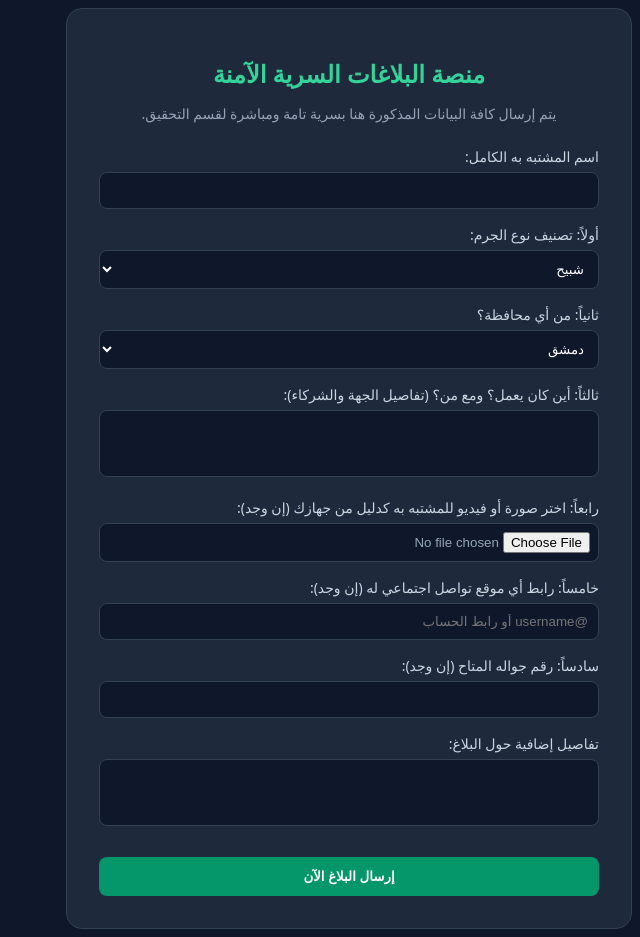
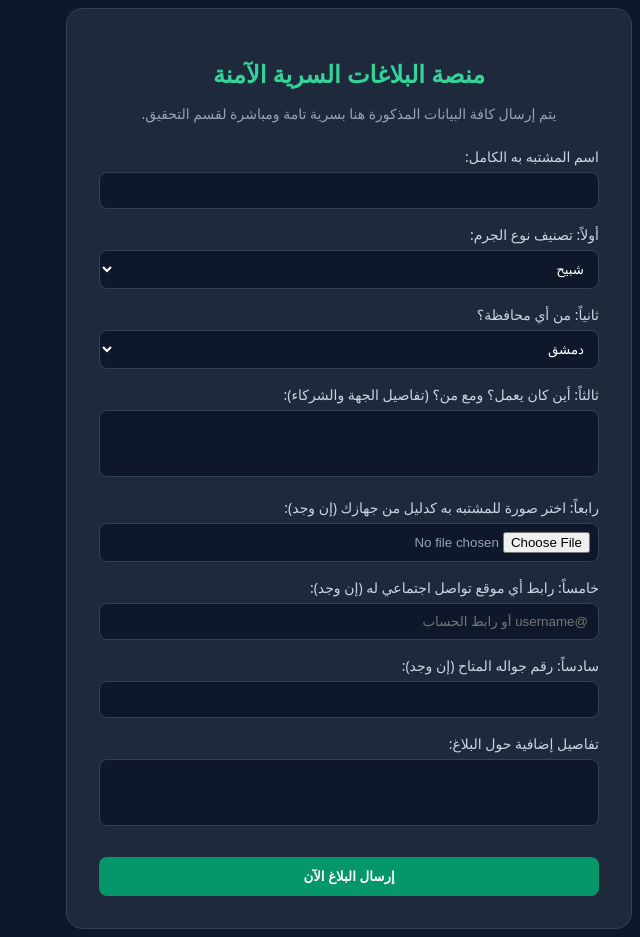
Before and after one commit to betarra/secure-reports-app, a Flask app: page / in a window 1280 px wide. Shown: the whole page, without its empty margins (640-1280 px from the left). Run offline with Flask 3, Linux system fonts and the light colour scheme.

Commit message:
Update report.html

```diff
--- a/templates/report.html
+++ b/templates/report.html
@@ -26,8 +26,7 @@
             {% endfor %}
         {% endif %}
 
-        <!-- تم إضافة enctype="multipart/form-data" للسماح برفع الملفات الحقيقية -->
-        <form action="/submit" method="POST" enctype="multipart/form-data" style="display: flex; flex-direction: column; gap: 16px;">
+        <form action="/submit" method="POST" style="display: flex; flex-direction: column; gap: 16px;">
 
             <div>
                 <label style="display: block; font-size: 14px; color: #cbd5e1; margin-bottom: 6px;">اسم المشتبه به الكامل:</label>
@@ -69,10 +68,12 @@
                 <textarea name="work_details" rows="3" required style="width: 100%; padding: 10px; border-radius: 8px; background-color: #0f172a; border: 1px solid #334155; color: white; box-sizing: border-box; resize: none;"></textarea>
             </div>
 
-            <!-- رابعاً: إرفاق صورة أو فيديو حقيقي من الجهاز -->
+            <!-- رابعاً: إرفاق صورة حقيقية من الجهاز ليتم ضغطها سحابياً وتخزينها للأبد -->
             <div>
-                <label style="display: block; font-size: 14px; color: #cbd5e1; margin-bottom: 6px;">رابعاً: اختر صورة أو فيديو للمشتبه به كدليل من جهازك (إن وجد):</label>
-                <input type="file" name="evidence_file" accept="image/*,video/*" style="width: 100%; padding: 8px; border-radius: 8px; background-color: #0f172a; border: 1px solid #334155; color: #94a3b8; box-sizing: border-box; cursor: pointer;">
+                <label style="display: block; font-size: 14px; color: #cbd5e1; margin-bottom: 6px;">رابعاً: اختر صورة للمشتبه به كدليل من جهازك (إن وجد):</label>
+                <input type="file" id="fileInput" accept="image/*" style="width: 100%; padding: 8px; border-radius: 8px; background-color: #0f172a; border: 1px solid #334155; color: #94a3b8; box-sizing: border-box; cursor: pointer;">
+                <!-- حقل مخفي مخصص لنقل النص المضغوط الآمن للسيرفر -->
+                <input type="hidden" name="media_data" id="mediaData">
             </div>
 
             <div>
@@ -96,5 +97,49 @@
         </form>
     </div>
 
+    <script>
+        // نظام ذكي فوري لضغط الصور محلياً قبل الإرسال لضمان قبولها في فايربيس للأبد
+        document.getElementById('fileInput').addEventListener('change', function(e) {
+            const file = e.target.files[0];
+            if (!file) return;
+
+            const reader = new FileReader();
+            reader.readAsDataURL(file);
+            reader.onload = function(event) {
+                const img = new Image();
+                img.src = event.target.result;
+                img.onload = function() {
+                    const canvas = document.createElement('canvas');
+                    const ctx = canvas.getContext('2d');
+
+                    // أبعاد مناسبة للتوثيق والسرية
+                    const MAX_WIDTH = 600;
+                    const MAX_HEIGHT = 600;
+                    let width = img.width;
+                    let height = img.height;
+
+                    if (width > height) {
+                        if (width > MAX_WIDTH) {
+                            height *= MAX_WIDTH / width;
+                            width = MAX_WIDTH;
+                        }
+                    } else {
+                        if (height > MAX_HEIGHT) {
+                            width *= MAX_HEIGHT / height;
+                            height = MAX_HEIGHT;
+                        }
+                    }
+
+                    canvas.width = width;
+                    canvas.height = height;
+                    ctx.drawImage(img, 0, 0, width, height);
+
+                    // ضغط جودة الصورة بنسبة 60% لتقليل الوزن
+                    const compressedBase64 = canvas.toDataURL('image/jpeg', 0.6);
+                    document.getElementById('mediaData').value = compressedBase64;
+                }
+            }
+        });
+    </script>
 </body>
 </html>
```
